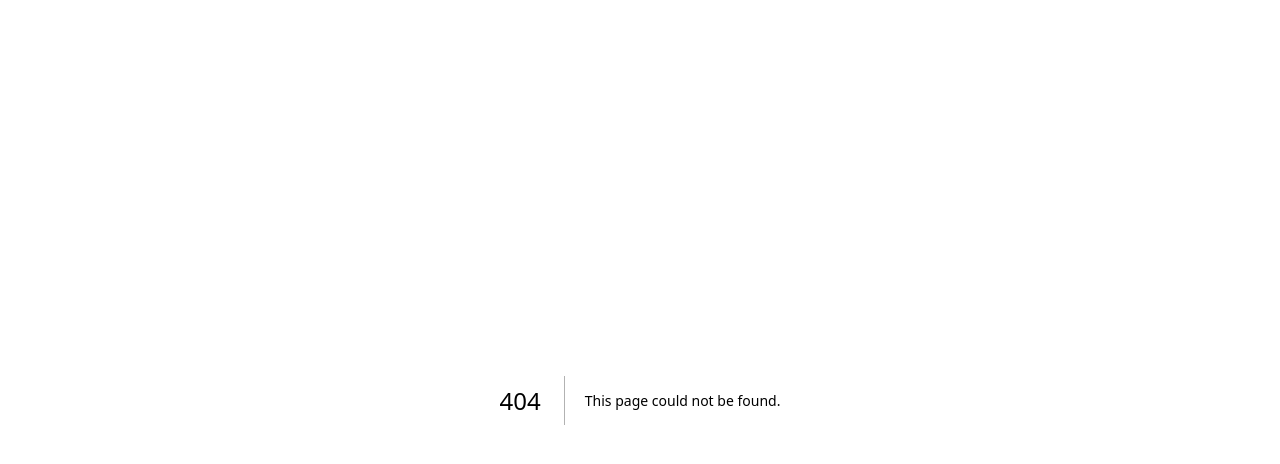
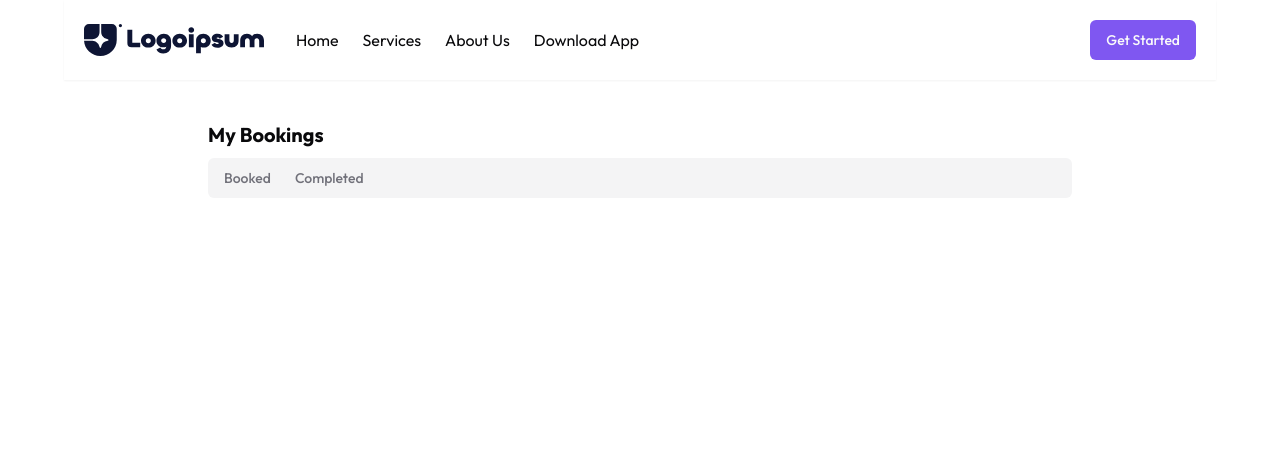
Before and after one commit to rajugorai810/Cleaning-web, a Next.js app: page /mybooking in a window 1280 px wide. Before the commit this address had no page. Shown: the top 464 px of the page. Built offline with nearby package versions, Linux system fonts and the light colour scheme; no server answers.

Commit message:
added booking section

```diff
--- a/app/(routes)/details/_components/BookingSection.jsx
+++ b/app/(routes)/details/_components/BookingSection.jsx
@@ -15,6 +15,7 @@ import { Button } from '@/components/ui/button';
 import GlobalApi from '@/app/_services/GlobalApi';
 import { useUser } from '@clerk/nextjs';
 import { toast } from 'sonner';
+import moment from 'moment';
 
 
 const BookingSection = ({children, business}) => {
@@ -59,12 +60,11 @@ const BookingSection = ({children, business}) => {
     }
 
     const saveBooking= ()=>{
-        GlobalApi.createNewBooking(business.id, date,selectedTime,user.primaryEmailAddress.emailAddress, user.fullName).then(resp=>{
+        GlobalApi.createNewBooking(business.id, moment(date).format('DD-MMM-YYYY'),selectedTime,user.primaryEmailAddress.emailAddress, user.fullName).then(resp=>{
             // console.log(resp);
             if(resp){
                 // Toast message
-                setDate('');
-                setSelectedTime('');
+
                 toast("Service booked sucessfully")
             }
         },
@@ -79,7 +79,7 @@ const BookingSection = ({children, business}) => {
     },[date])
 
     const BusinessBookedSlot = ()=>{
-        GlobalApi.businessBookedSlot(business.id, date).then(resp=>{
+        GlobalApi.businessBookedSlot(business.id, moment(date).format('DD-MMM-YYYY')).then(resp=>{
             setBookedSlot(resp?.bookings);
         })
     }
--- /dev/null
+++ b/app/(routes)/mybooking/_components/BookingCompleted.jsx
@@ -0,0 +1,9 @@
+import React from 'react'
+
+const BookingCompleted = () => {
+  return (
+    <div>BookingCompleted</div>
+  )
+}
+
+export default BookingCompleted;
--- /dev/null
+++ b/app/(routes)/mybooking/_components/BookingHistory.jsx
@@ -0,0 +1,37 @@
+import { Calendar, Clock, LocateIcon, MapPin, User } from 'lucide-react';
+import Image from 'next/image';
+import React from 'react'
+
+const BookingHistory = ({bookingHistory}) => {
+  return (
+    <div className='grid grid-cols-1 md:grid-cols-2 gap-2'>
+        {bookingHistory.map((item,index)=>(
+            <div key={index} className='flex gap-4 border rounded-lg p-4 mb-5'>
+               {item.businessList.name && <Image src={item?.businessList?.images[0].url} alt='image' width={150} height={150} className='rounded-lg object-cover'/>}
+                <div className='flex flex-col gap-2'>
+                    <h2 className='font-bold'>
+                        {item.businessList.name}
+                    </h2>
+                    <h2 className='flex gap-2 text-primary'>
+                        <User/>{item.businessList.contactPerson}
+                    </h2>
+                    <h2 className='flex gap-2 text-gray-500'>
+                        <MapPin/>{item.businessList.address}
+                    </h2>
+                    <h2 className='flex gap-2 text-gray-500'>
+                        <Calendar/>
+                        Service on :<span className='text-black'> {item.date}</span>
+                    </h2>
+                    <h2 className='flex gap-2 text-gray-500'>
+                        <Clock/>
+                        Service on :<span className='text-black'> {item.time}</span>
+                    </h2>
+
+                </div>
+            </div>
+        ))}
+    </div>
+  )
+}
+
+export default BookingHistory;
--- /dev/null
+++ b/app/(routes)/mybooking/page.jsx
@@ -0,0 +1,59 @@
+'use client'
+import React, { useEffect, useState } from 'react'
+import { Tabs, TabsContent, TabsList, TabsTrigger } from "@/components/ui/tabs"
+import BookingHistory from './_components/BookingHistory';
+import BookingCompleted from './_components/BookingCompleted';
+import GlobalApi from '@/app/_services/GlobalApi';
+import { useUser } from '@clerk/nextjs';
+import moment from 'moment';
+
+
+const MyBooking = () => {
+
+  const {user} = useUser();
+  const [bookingHistory, setBookingHistory] = useState([]);
+
+  useEffect(()=>{
+    user && GetUserBookingHistory();
+  },[user]);
+
+
+  const GetUserBookingHistory = ()=>{
+    GlobalApi.getUserBookingHistory(user.primaryEmailAddress.emailAddress).then(resp=>{
+      setBookingHistory(resp?.bookings);
+    })
+  }
+
+  // logic for booked and completed
+  const filterData =(type) =>{
+
+    const result = bookingHistory.filter(item=>
+      type=='booked'?
+      new Date(item.date)>new Date()
+      : new Date(item.date) < new Date()
+      );
+      return result;
+  }
+
+  return (
+    <div className='my-10 mx-5 md:mx-36'>
+      <h2 className='font-bold text-[20px] my-2'>My Bookings</h2>
+      <Tabs defaultValue="account" className="w-full">
+        <TabsList className='w-full justify-start'>
+          <TabsTrigger value="booked">Booked</TabsTrigger>
+          <TabsTrigger value="completed">Completed</TabsTrigger>
+        </TabsList>
+        <TabsContent value="booked">
+          <BookingHistory bookingHistory ={filterData('booked')}/>
+        </TabsContent>
+        <TabsContent value="completed">
+          <BookingHistory bookingHistory={filterData('completed')}/>
+        </TabsContent>
+      </Tabs>
+
+    </div>
+
+  )
+}
+
+export default MyBooking;
--- a/app/_components/Header.jsx
+++ b/app/_components/Header.jsx
@@ -33,7 +33,7 @@ const Header = () => {
 
             <div className='md:flex items-center gap-6 hidden'>
                 <Link href={'/'}><h2 className='hover:scale-105 hover:text-primary cursor-pointer'>Home</h2></Link>
-                <h2 className='hover:scale-105 hover:text-primary cursor-pointer'>Services</h2>
+                <Link href={'/'}><h2 className='hover:scale-105 hover:text-primary cursor-pointer'>Services</h2></Link>
                 <h2 className='hover:scale-105 hover:text-primary cursor-pointer'>About Us</h2>
                 <h2 className='hover:scale-105 hover:text-primary cursor-pointer'>Download App</h2>
             </div>
@@ -50,7 +50,7 @@ const Header = () => {
                     <DropdownMenuContent>
                     <DropdownMenuLabel>My Account</DropdownMenuLabel>
                     <DropdownMenuSeparator />
-                    <DropdownMenuItem>My Booking</DropdownMenuItem>
+                    <DropdownMenuItem><Link href={'/mybooking'}> My Booking</Link></DropdownMenuItem>
                     <DropdownMenuItem> <SignOutButton> Log out</SignOutButton> </DropdownMenuItem>
                 </DropdownMenuContent>
               </DropdownMenu>
--- a/app/_services/GlobalApi.js
+++ b/app/_services/GlobalApi.js
@@ -129,11 +129,36 @@ const businessBookedSlot = async (businessId, date)=>{
   return result;
 }
 
+const getUserBookingHistory = async (userEmail)=>{
+  const query = gql`query GetUserBookingHistiry {
+    bookings(
+      where: {userEmail: "`+userEmail+`"}
+      orderBy: publishedAt_DESC
+    ) {
+      businessList {
+        address
+        contactPerson
+        name
+        images {
+          url
+        }
+      }
+      date
+      time
+    }
+  }
+  `
+
+  const result = await request(MASTER_URL, query);
+  return result;
+}
+
 export default{
     getCategory,
     getAllBusinessList,
     getBusinessByCategory,
     getBusinessById,
     createNewBooking,
-    businessBookedSlot
+    businessBookedSlot,
+    getUserBookingHistory
 }
--- /dev/null
+++ b/components/ui/tabs.jsx
@@ -0,0 +1,43 @@
+"use client"
+
+import * as React from "react"
+import * as TabsPrimitive from "@radix-ui/react-tabs"
+
+import { cn } from "@/lib/utils"
+
+const Tabs = TabsPrimitive.Root
+
+const TabsList = React.forwardRef(({ className, ...props }, ref) => (
+  <TabsPrimitive.List
+    ref={ref}
+    className={cn(
+      "inline-flex h-10 items-center justify-center rounded-md bg-muted p-1 text-muted-foreground",
+      className
+    )}
+    {...props} />
+))
+TabsList.displayName = TabsPrimitive.List.displayName
+
+const TabsTrigger = React.forwardRef(({ className, ...props }, ref) => (
+  <TabsPrimitive.Trigger
+    ref={ref}
+    className={cn(
+      "inline-flex items-center justify-center whitespace-nowrap rounded-sm px-3 py-1.5 text-sm font-medium ring-offset-background transition-all focus-visible:outline-none focus-visible:ring-2 focus-visible:ring-ring focus-visible:ring-offset-2 disabled:pointer-events-none disabled:opacity-50 data-[state=active]:bg-background data-[state=active]:text-foreground data-[state=active]:shadow-sm",
+      className
+    )}
+    {...props} />
+))
+TabsTrigger.displayName = TabsPrimitive.Trigger.displayName
+
+const TabsContent = React.forwardRef(({ className, ...props }, ref) => (
+  <TabsPrimitive.Content
+    ref={ref}
+    className={cn(
+      "mt-2 ring-offset-background focus-visible:outline-none focus-visible:ring-2 focus-visible:ring-ring focus-visible:ring-offset-2",
+      className
+    )}
+    {...props} />
+))
+TabsContent.displayName = TabsPrimitive.Content.displayName
+
+export { Tabs, TabsList, TabsTrigger, TabsContent }
--- a/package.json
+++ b/package.json
@@ -13,6 +13,7 @@
     "@radix-ui/react-dialog": "^1.0.5",
     "@radix-ui/react-dropdown-menu": "^2.0.6",
     "@radix-ui/react-slot": "^1.0.2",
+    "@radix-ui/react-tabs": "^1.0.4",
     "@radix-ui/react-toast": "^1.1.5",
     "class-variance-authority": "^0.7.0",
     "clsx": "^2.1.0",
@@ -21,6 +22,7 @@
     "graphql": "^16.8.1",
     "graphql-request": "^6.1.0",
     "lucide-react": "^0.360.0",
+    "moment": "^2.30.1",
     "next": "14.1.4",
     "next-themes": "^0.3.0",
     "react": "^18",
```
Also changed, not shown: README.txt, 1 other file (tests, documents, lock files or other folders).
